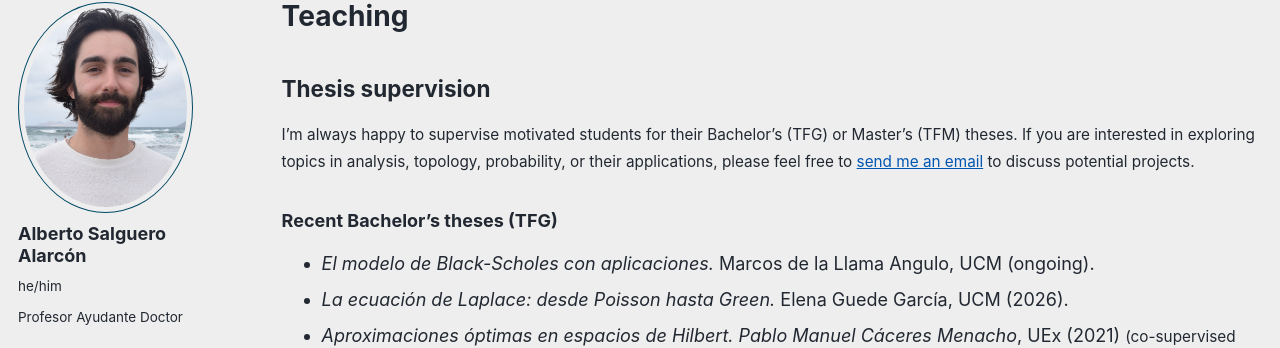
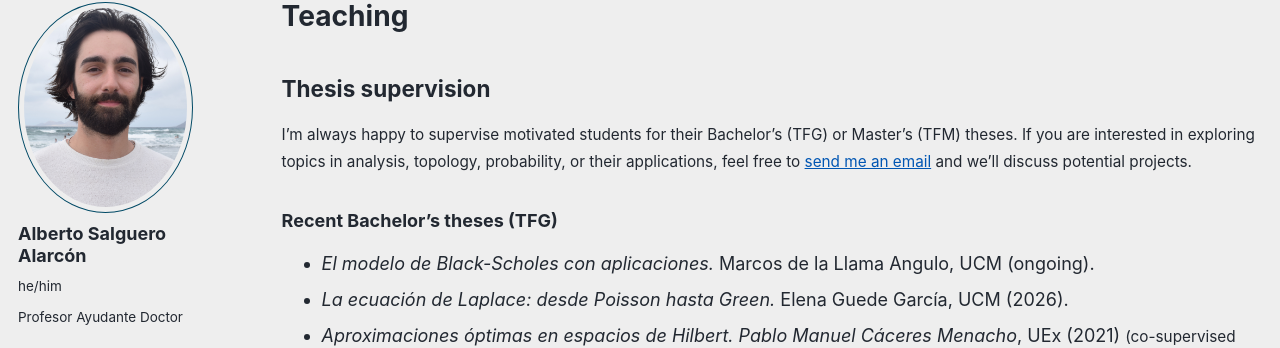
Before and after one commit to salgueroalarcon/salgueroalarcon.github.io, a Jekyll site: the page built from _pages/teaching.md, in a window 1280 px wide. Shown: the part 99-447 px from the top of the page. Built offline with Jekyll 4.4.1, drawn with Linux system fonts in a browser that asks for light colours; a style sheet for code colours, icons or effects is not loaded.

Commit message:
Update teaching.md

```diff
--- a/_pages/teaching.md
+++ b/_pages/teaching.md
@@ -7,7 +7,7 @@ author_profile: true
 
 
 ## Thesis supervision
-<span style="font-size: 85%;"> I'm always happy to supervise motivated students for their Bachelor's (TFG) or Master's (TFM) theses. If you are interested in exploring topics in analysis, topology, probability, or their applications, please feel free to [send me an email](mailto:albsalgu@ucm.es) to discuss potential projects. </span>
+<span style="font-size: 85%;"> I'm always happy to supervise motivated students for their Bachelor's (TFG) or Master's (TFM) theses. If you are interested in exploring topics in analysis, topology, probability, or their applications,  feel free to [send me an email](mailto:albsalgu@ucm.es) and we'll discuss potential projects. </span>
 
 ### Recent Bachelor's theses (TFG)
 - *El modelo de Black-Scholes con aplicaciones.* Marcos de la Llama Angulo, UCM (ongoing).
```
